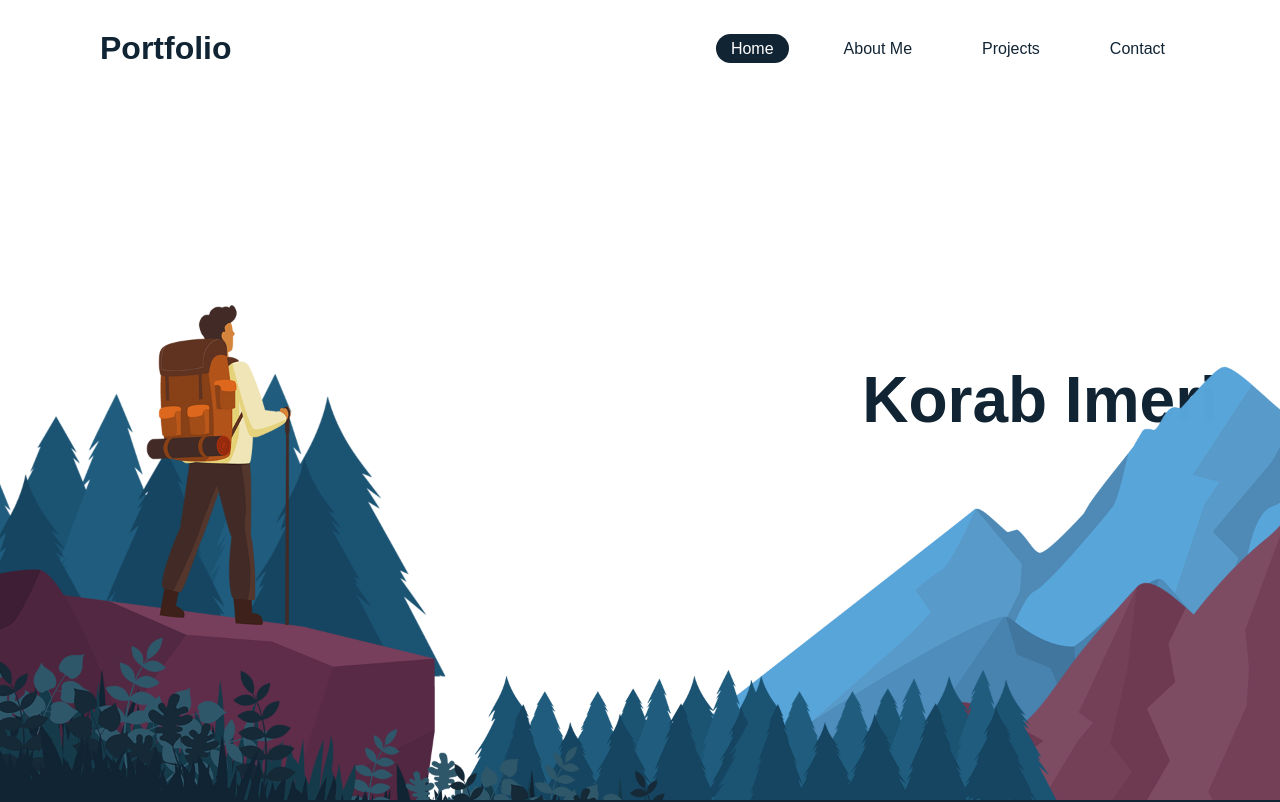
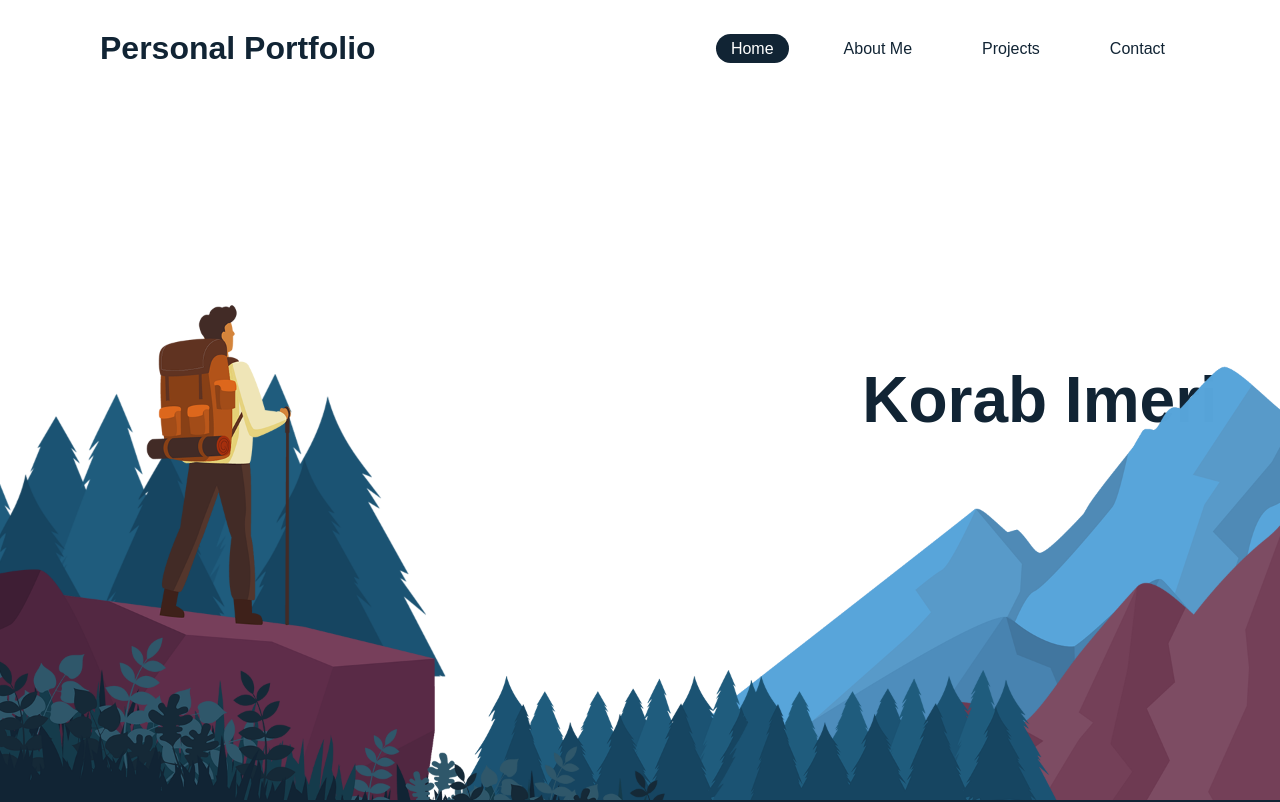
Before and after one commit to Korabi123/website-project, a plain HTML site: page index.html in a window 1280 px wide. Shown: the top 802 px of the page. Drawn offline with nearby package versions, Linux system fonts and the light colour scheme; a web font is replaced by a local one.

Commit message:
Edited The text in the main page

```diff
--- a/index.html
+++ b/index.html
@@ -7,7 +7,7 @@
     </head>
     <body>
         <header>
-            <a href="#" class="logo">Portfolio</a>
+            <a href="#" class="logo">Personal Portfolio</a>
             <ul class="navigation">
                 <li><a href="#" class="active">Home</a></li>
                 <li><a href="#">About Me</a></li>
```
